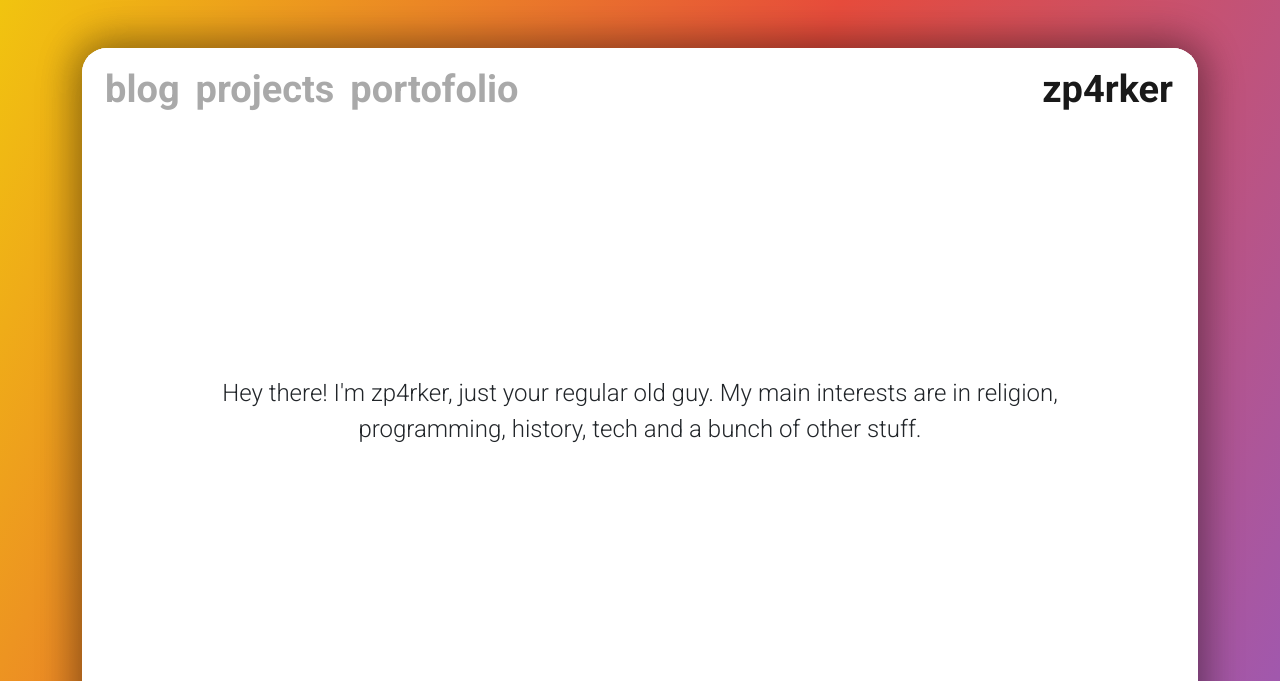
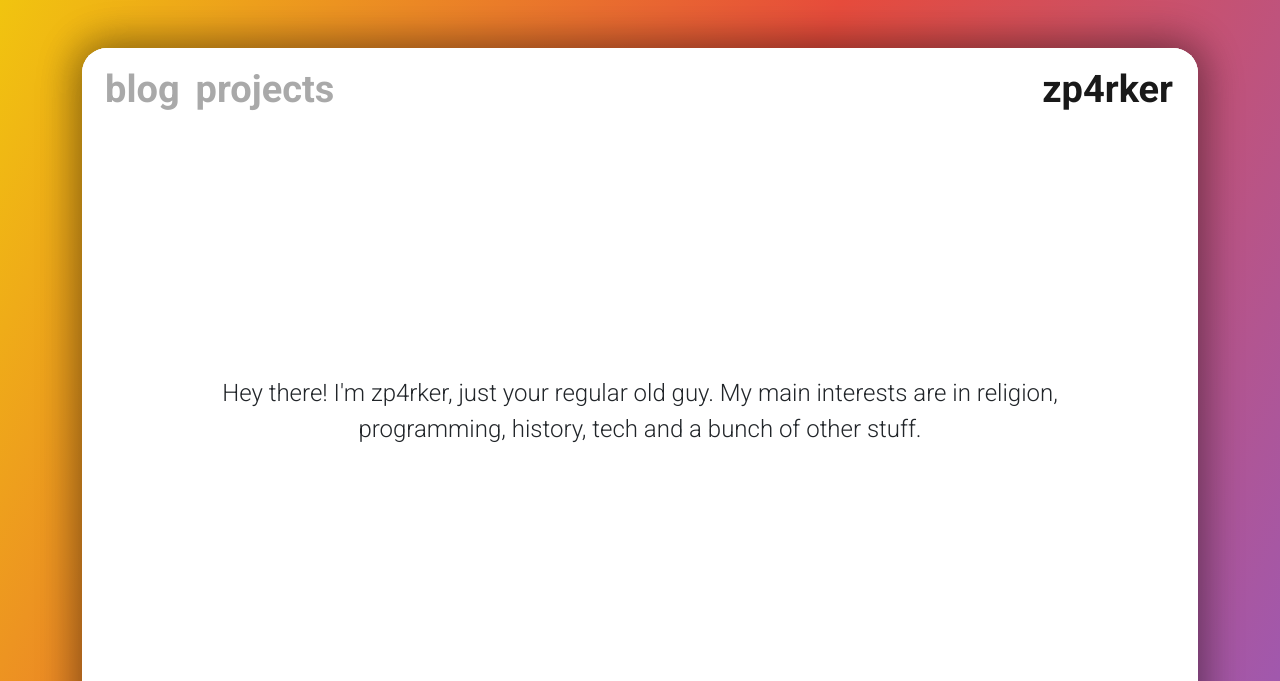
Before and after one commit to zp4rker/zp4rker.com, a Gatsby site: page / in a window 1280 px wide. Shown: the top 681 px of the page. Built offline with nearby package versions, Linux system fonts and the light colour scheme; Gatsby itself is replaced by a stand-in of ours.

Commit message:
removed portfolio link from navbar intending to merge it into the projects page

```diff
--- a/src/components/navbar.js
+++ b/src/components/navbar.js
@@ -30,9 +30,6 @@ const Navbar = () => {
             <li className="nav-item">
               <Link to="/projects" onClick={handleToggleFalse} onKeyDown={handleToggleFalse} className="nav-link" activeClassName="active" href="#">projects</Link>
             </li>
-            <li className="nav-item">
-              <Link to="/portofolio" onClick={handleToggleFalse} onKeyDown={handleToggleFalse} className="nav-link" activeClassName="active" href="#">portofolio</Link>
-            </li>
           </ul>
         </div>
         <Link to="/" onClick={handleToggleFalse} onKeyDown={handleToggleFalse} className="navbar-brand">zp4rker</Link>
```
